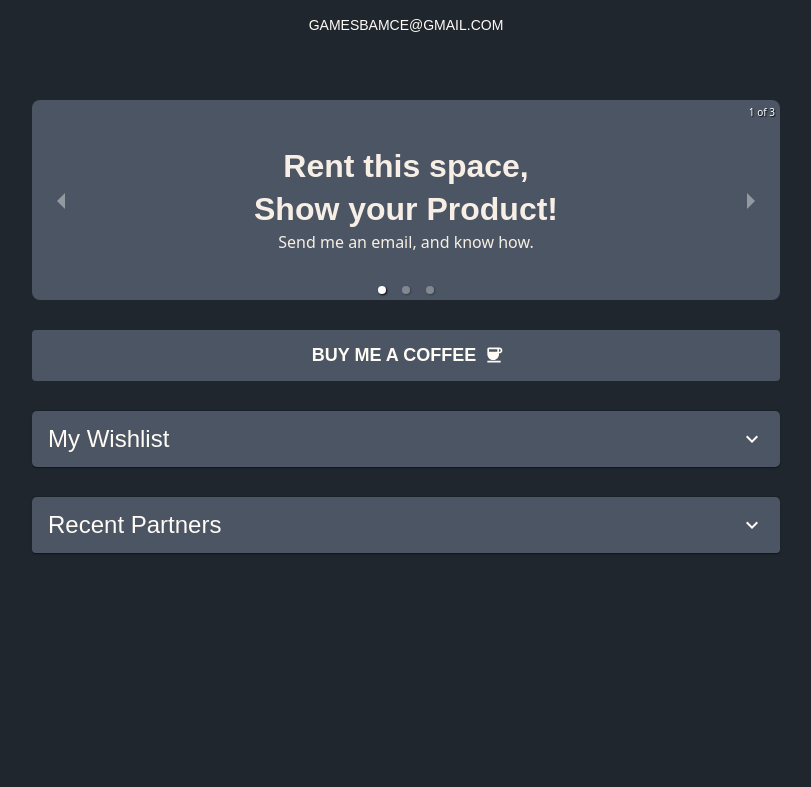
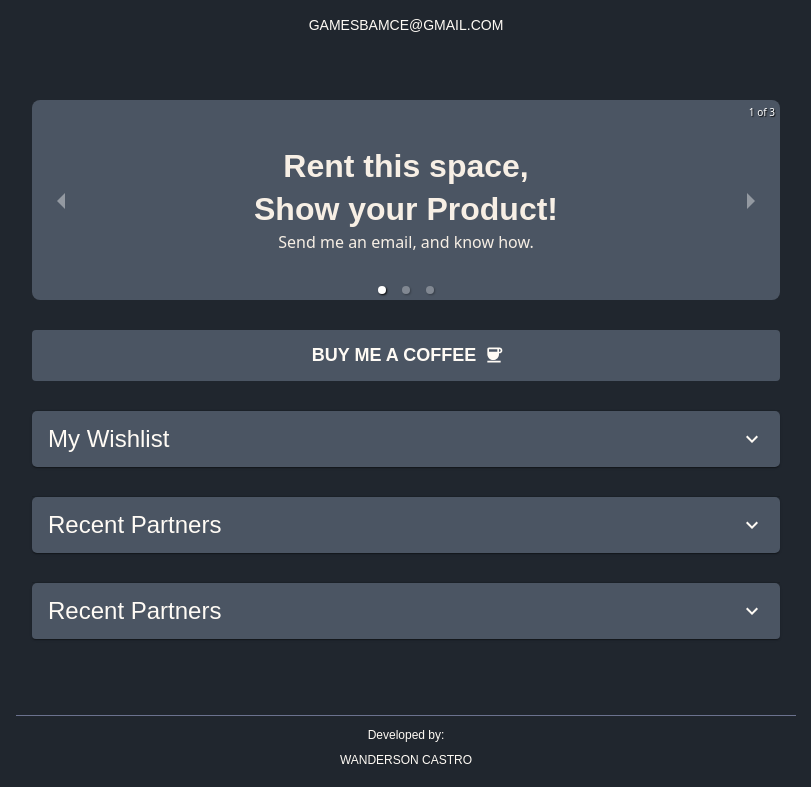
Before and after one commit to wandersonce/bioLink, a Next.js app: page / in a window 1280 px wide. Shown: the part 488-1275 px from the top of the page, without its empty margins (234-1045 px from the left). Before the commit the page ends 1057 px from the top, so only its background shows below. Built offline with nearby package versions, Linux system fonts and the light colour scheme; no server answers; the database is empty; a web font is replaced by a local one.

Commit message:
Creating SetupPart Component

```diff
--- /dev/null
+++ b/src/components/Footer.jsx
@@ -0,0 +1,24 @@
+import { Box, Button, Typography } from '@mui/material';
+
+export default function Footer() {
+  return (
+    <Box
+      display="flex"
+      flexDirection="column"
+      justifyContent="center"
+      alignItems="center"
+      mt="60px"
+      borderTop="1px solid #6B728E"
+      padding="10px"
+    >
+      <Typography fontSize="12px">Developed by:</Typography>
+      <Button
+        style={{ fontSize: '12px' }}
+        variant="a"
+        href="https://wanderson-portfolio.vercel.app/"
+      >
+        Wanderson Castro
+      </Button>
+    </Box>
+  );
+}
--- a/src/components/RecentPartners.jsx
+++ b/src/components/RecentPartners.jsx
@@ -17,8 +17,6 @@ export default function RecentPartners({ allPartners }) {
   useEffect(() => {
     setPartners(partnersItems);
   }, [partnersItems]);
-
-  console.log(partnersItems);
 
   return (
     <Box display="grid" gridTemplateColumns="repeat(12, 1fr)" gap="20px">
--- /dev/null
+++ b/src/components/SetupParts.jsx
@@ -0,0 +1,12 @@
+import { useState, useEffect } from 'react';
+
+export default function SetupParts({ allParts }) {
+  const [setupParts, setSetupParts] = useState([]);
+  const setupPartItems = allParts.setupParts.data;
+
+  useEffect(() => {
+    setSetupParts(setupPartItems);
+  }, [setupPartItems]);
+
+  return <div>SetupParts</div>;
+}
--- a/src/pages/index.js
+++ b/src/pages/index.js
@@ -14,6 +14,8 @@ import CoffeeIcon from '@mui/icons-material/Coffee';
 import { ExpandMore } from '@mui/icons-material';
 import MyWhishlist from '@/components/myWhishlist';
 import RecentPartners from '@/components/RecentPartners';
+import Footer from '@/components/Footer';
+import SetupParts from '@/components/SetupParts';
 
 export default function Home(props) {
   const theme = createTheme({
@@ -111,7 +113,33 @@ export default function Home(props) {
               <RecentPartners allPartners={props} />
             </AccordionDetails>
           </Accordion>
+
+          {/* SETUP PARTS ACCORDION */}
+          <Accordion
+            sx={{
+              marginTop: '30px',
+              borderRadius: '5px',
+              backgroundColor: '#4B5563',
+              color: '#FFFBF5',
+            }}
+          >
+            <AccordionSummary
+              expandIcon={<ExpandMore sx={{ color: '#FFFBF5' }} />}
+            >
+              <Typography variant="h5">Recent Partners</Typography>
+            </AccordionSummary>
+            <AccordionDetails
+              sx={{
+                maxHeight: '350px',
+                overflowX: 'hidden',
+                overflowY: 'scroll',
+              }}
+            >
+              <SetupParts allParts={props} />
+            </AccordionDetails>
+          </Accordion>
         </main>
+        <Footer />
       </ThemeProvider>
     </>
   );
```
